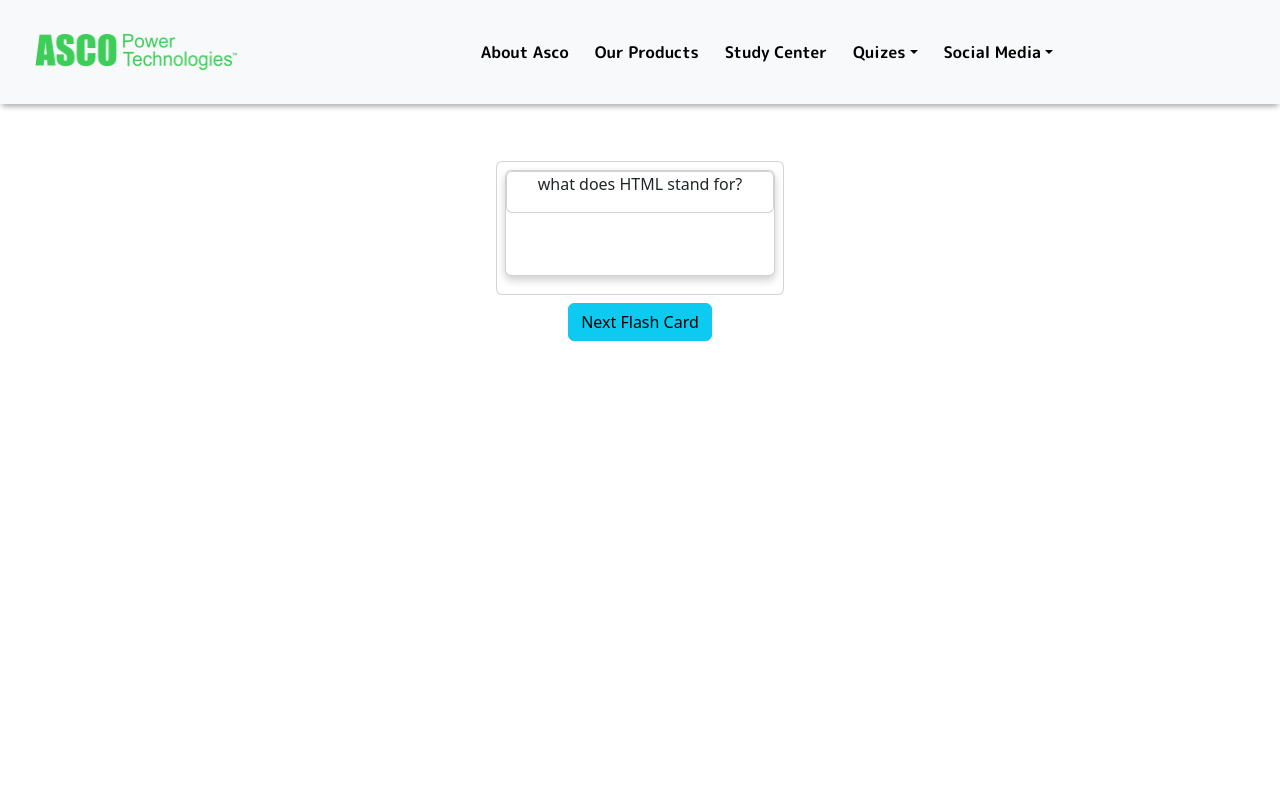
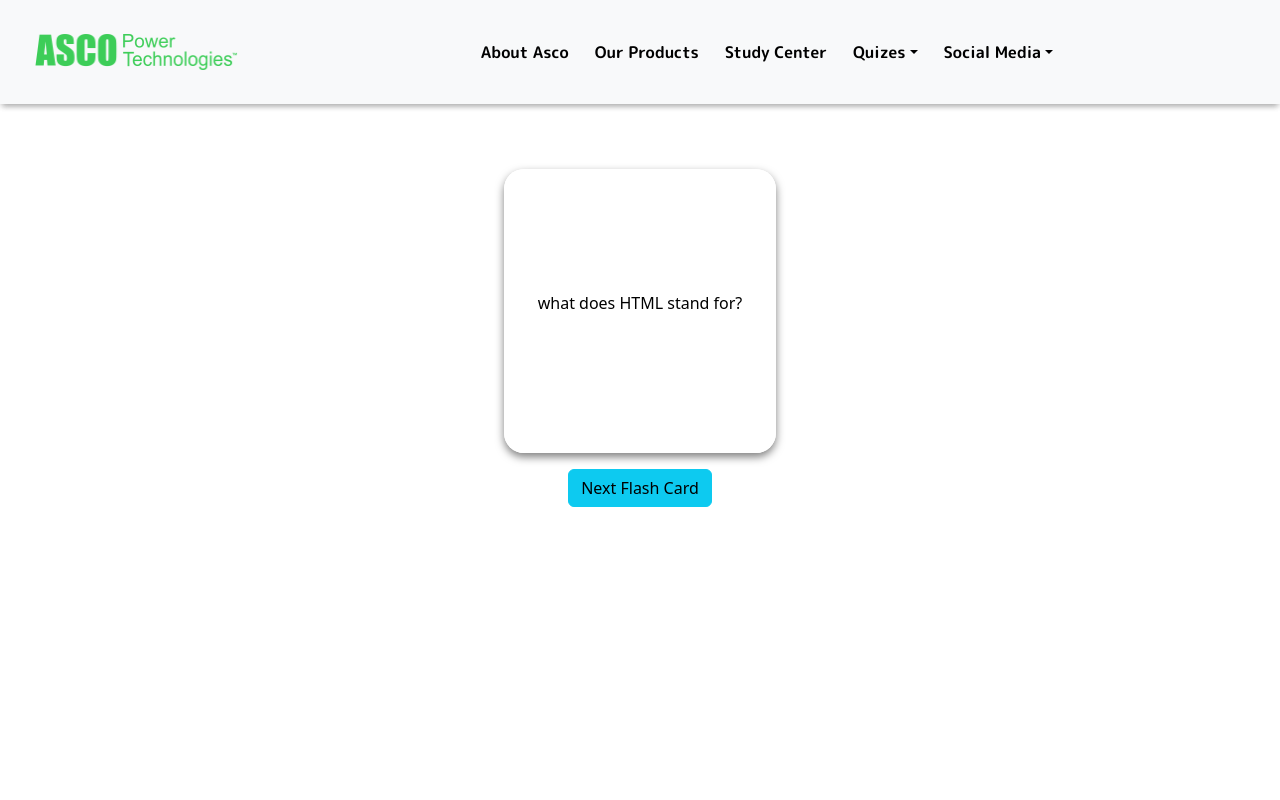
Before and after one commit to Amirlasalle/asco-study-center, a React (Create React App) app in the folder asco-study-center/: page /studycenter in a window 1280 px wide. Shown: the top 800 px of the page. Built offline with nearby package versions, Linux system fonts and the light colour scheme; a web font is replaced by a local one.

Commit message:
added function for all links. fixed studycenter flash cards style.

```diff
--- a/asco-study-center/src/App.css
+++ b/asco-study-center/src/App.css
@@ -485,7 +485,6 @@ button {
   background-color: transparent;
   width: 96%;
   height: 40vh;
-  border: 1px solid black;
   perspective: 100px;
   margin: 0 auto;
   float: none;
@@ -499,6 +498,7 @@ button {
   perspective: 1000px;
   justify-content: center;
   align-items: center;
+  border-radius: 20px !important;
 }
 
 
@@ -509,7 +509,8 @@ button {
   text-align: center;
   transition: transform 0.8s;
   transform-style: preserve-3d;
-  box-shadow: 0 4px 8px 0 rgba(0, 0, 0, 0.2);
+  box-shadow: 0 4px 8px 0 rgba(0, 0, 0, 0.5) !important;
+  border-radius: 20px !important;
 }
 
 .flip-card:hover .flip-card-inner {
@@ -527,23 +528,29 @@ button {
   justify-content: center;
   align-content: center;
   text-overflow: ellipsis;
+  border-radius: 20px;
 }
 
 .flip-card-front {
   background-color: rgb(232, 232, 232);
-  color: black;
+  color: #3dcd58;
   overflow: hidden;
-  text-overflow: ellipsis;
-  text-size-adjust: inherit;
+  text-overflow: ellipsis;/* remember to use this for slide image text in carousel if I run into any problem*/
+  text-size-adjust: inherit;/* remember to use this for slide image text in carousel if I run into any problem*/
+  white-space: wrap;
   word-wrap: break-word;
-  display: block;
-
+  display: flex;
+  justify-content: center;
+  align-items: center;
 }
 
 .flip-card-back {
-  background-color: rgb(79, 182, 118) !important;
+  background-color: #3dcd58 !important;
   color: white !important;
   transform: rotateY(180deg);
+  display: flex;
+  justify-content: center;
+  align-items: center;
 }
 
 .cardsButton {
@@ -551,6 +558,7 @@ button {
   align-items: center;
   align-content: center;
   text-align: center;
+  color: #3dcd58 !important;
 }
 
 @media screen and (min-width: 1500px) {
--- a/asco-study-center/src/components/Footer.js
+++ b/asco-study-center/src/components/Footer.js
@@ -4,29 +4,36 @@ import '../App.css';
 import Image from 'react-bootstrap/Image';
 
 const Footer = () => {
+  const scrollToTop = (url) => {
+    window.location.href = url;
+    window.scrollTo({
+      top: 0,
+      behavior: 'auto',
+    });
+  };
   return (
     <footer className="mt-3 footer">
 
-      <Link to="/asco-study-center" className='footer-image'> <Image className='footer-image' src={process.env.PUBLIC_URL + '/assets/ascologo.png'} fluid />
+      <Link to="/asco-study-center" onClick={() => scrollToTop('/asco-study-center')} className='footer-image'> <Image className='footer-image' src={process.env.PUBLIC_URL + '/assets/ascologo.png'} fluid />
       </Link>
       <br></br>
       <br></br>
-      <Link to="/aboutasco" style={{ textDecoration: 'none' }} className='footer-text'>About Asco</Link>
+      <Link to="/aboutasco" onClick={() => scrollToTop('/aboutasco')} style={{ textDecoration: 'none' }} className='footer-text'>About Asco</Link>
       <br></br>
-      <Link to="/products" style={{ textDecoration: 'none' }} className='footer-text'>ASCO Products
+      <Link to="/products" onClick={() => scrollToTop('/products')} style={{ textDecoration: 'none' }} className='footer-text'>ASCO Products
       </Link>
       <br></br>
-      <Link to="/studycenter" style={{ textDecoration: 'none' }} className='footer-text'>Study Center</Link>
+      <Link to="/studycenter" onClick={() => scrollToTop('/studycenter')} style={{ textDecoration: 'none' }} className='footer-text'>Study Center</Link>
       <br></br>
-      <Link to="/quizcenterone" style={{ textDecoration: 'none' }} className='footer-text'>Quiz 1
+      <Link to="/quizcenterone" onClick={() => scrollToTop('/quizcenterone')} style={{ textDecoration: 'none' }} className='footer-text'>Quiz 1
       </Link><span>{' - '}</span>
-      <Link to="/quizcenterone" style={{ textDecoration: 'none' }} className='footer-text'>Quiz 2
+      <Link to="/quizcentertwo" onClick={() => scrollToTop('/quizcentertwo')} style={{ textDecoration: 'none' }} className='footer-text'>Quiz 2
       </Link><span>{' - '}</span>
-      <Link to="/quizcenterone" style={{ textDecoration: 'none' }} className='footer-text'>Quiz 3
+      <Link to="/quizcenterthree" onClick={() => scrollToTop('/quizcenterthree')} style={{ textDecoration: 'none' }} className='footer-text'>Quiz 3
       </Link>
       <br></br>
       <br></br>
-      <Link to="/" style={{ textDecoration: 'none' }} className='footer-text'>©2023, ASCO Power Technologies
+      <Link to="/asco-study-center" onClick={() => scrollToTop('/asco-study-center')} style={{ textDecoration: 'none' }} className='footer-text'>©2023, ASCO Power Technologies
       </Link>
 
     </footer>
--- a/asco-study-center/src/components/StudyCenter.js
+++ b/asco-study-center/src/components/StudyCenter.js
@@ -1,55 +1,106 @@
+// import React, { useEffect } from 'react';
+// import studycenterData from './studycenter.json';
+// import Container from 'react-bootstrap/Container';
+// import Button from 'react-bootstrap/Button';
+// import '../App.css';
+// import 'bootstrap/dist/css/bootstrap.min.css';
+// import Card from 'react-bootstrap/Card';
+
+
+// function StudyCenter() {
+//   useEffect(() => {
+//     // Move these variable declarations outside of the useEffect.
+//     const flCardEl = document.querySelector('.flip-card');
+//     const qEl = document.getElementById('studyQuestion');
+//     const aEl = document.getElementById('studyAnswer');
+//     let Qno = 0;
+
+//     function displayCard() {
+//       Qno = Math.floor(Math.random() * studycenterData.length); // Correct variable name.
+//       qEl.innerText = studycenterData[Qno].studyQuestion;
+//       aEl.innerText = studycenterData[Qno].studyAnswer;
+//     }
+
+//     // Add an event listener to the button element, not the cards container.
+//     document.getElementById('cardsButton').addEventListener('click', function () {
+//       flCardEl.style.display = 'block'; // Change to 'block' to show the card.
+//       displayCard();
+//     });
+
+//     // Initial card display.
+//     displayCard();
+//   }, []);
+
+//   return (
+//     <Container className='mb-5 mt-5'>
+//       <div className="d-flex flex-wrap justify-content-around">
+//         <Card className="m-2 p-2 flip-card" style={{ width: '18rem' }}>
+
+//           <Card className="flip-card-inner">
+//             <Card className="flip-card-front">
+//               <p id="studyQuestion"></p>
+//             </Card>
+//             <Card className="flip-card-back">
+//               <p id="studyAnswer"></p>
+//             </Card>
+//           </Card>
+//         </Card>
+//       </div >
+//       <div className='flex-wrap justify-content-around align-items-center cardsButton'>
+//         <Button id="cardsButton" variant='info'>Next Flash Card</Button>
+//       </div>
+//     </Container >
+//   );
+// }
+
+// export default StudyCenter;
+
 import React, { useEffect } from 'react';
 import studycenterData from './studycenter.json';
 import Container from 'react-bootstrap/Container';
 import Button from 'react-bootstrap/Button';
 import '../App.css';
 import 'bootstrap/dist/css/bootstrap.min.css';
-import Card from 'react-bootstrap/Card';
-
 
 function StudyCenter() {
   useEffect(() => {
-    // Move these variable declarations outside of the useEffect.
     const flCardEl = document.querySelector('.flip-card');
     const qEl = document.getElementById('studyQuestion');
     const aEl = document.getElementById('studyAnswer');
     let Qno = 0;
 
     function displayCard() {
-      Qno = Math.floor(Math.random() * studycenterData.length); // Correct variable name.
+      Qno = Math.floor(Math.random() * studycenterData.length);
       qEl.innerText = studycenterData[Qno].studyQuestion;
       aEl.innerText = studycenterData[Qno].studyAnswer;
     }
 
-    // Add an event listener to the button element, not the cards container.
     document.getElementById('cardsButton').addEventListener('click', function () {
-      flCardEl.style.display = 'block'; // Change to 'block' to show the card.
+      flCardEl.style.display = 'block';
       displayCard();
     });
 
-    // Initial card display.
     displayCard();
   }, []);
 
   return (
     <Container className='mb-5 mt-5'>
       <div className="d-flex flex-wrap justify-content-around">
-        <Card className="m-2 p-2 flip-card" style={{ width: '18rem' }}>
-
-          <Card className="flip-card-inner">
-            <Card className="flip-card-front">
+        <div className="m-2 p-2 flip-card" style={{ width: '18rem'}}>
+          <div className="flip-card-inner">
+            <div className="flip-card-front" style={{ backgroundColor: '#fff', color: '#000' }}>
               <p id="studyQuestion"></p>
-            </Card>
-            <Card className="flip-card-back">
+            </div>
+            <div className="flip-card-back" style={{ backgroundColor: '#3dcd58', color: 'white' }}>
               <p id="studyAnswer"></p>
-            </Card>
-          </Card>
-        </Card>
-      </div >
+            </div>
+          </div>
+        </div>
+      </div>
       <div className='flex-wrap justify-content-around align-items-center cardsButton'>
         <Button id="cardsButton" variant='info'>Next Flash Card</Button>
       </div>
-    </Container >
+    </Container>
   );
 }
 
```
Also changed, not shown: asco-study-center/src/components/NavigationBar.js (+14 -7 lines).
